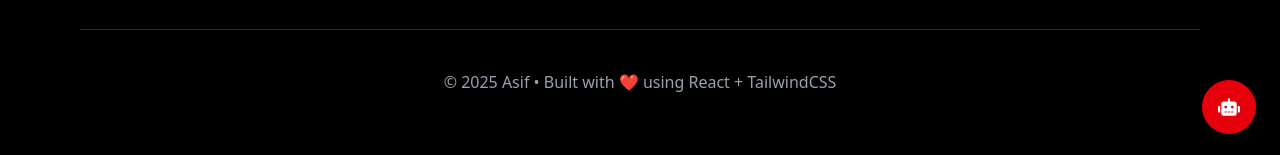
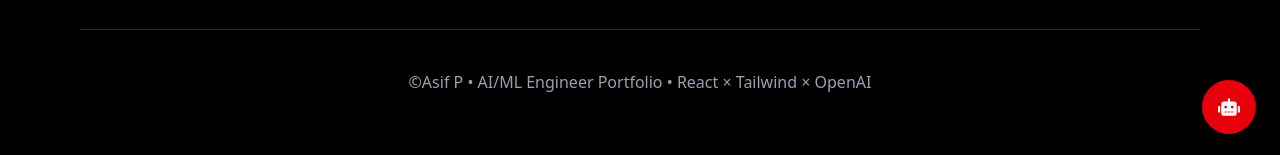
Before and after one commit to Asif-0209/asifflix, a React (Vite) app: page /about in a window 1280 px wide. Shown: the part 642-797 px from the top of the page. Built offline with nearby package versions, Linux system fonts and the light colour scheme.

Commit message:
Update footer content on AboutPage

```diff
--- a/src/pages/AboutPage.jsx
+++ b/src/pages/AboutPage.jsx
@@ -91,7 +91,7 @@ function AboutPage() {
 
       {/* Footer */}
       <footer className="text-center py-10 text-gray-400 border-t border-gray-800 mt-16">
-        <p>© 2025 Asif • Built with ❤️ using React + TailwindCSS</p>
+        <p>©Asif P • AI/ML Engineer Portfolio • React × Tailwind × OpenAI</p>
       </footer>
     </div>
   );
```
